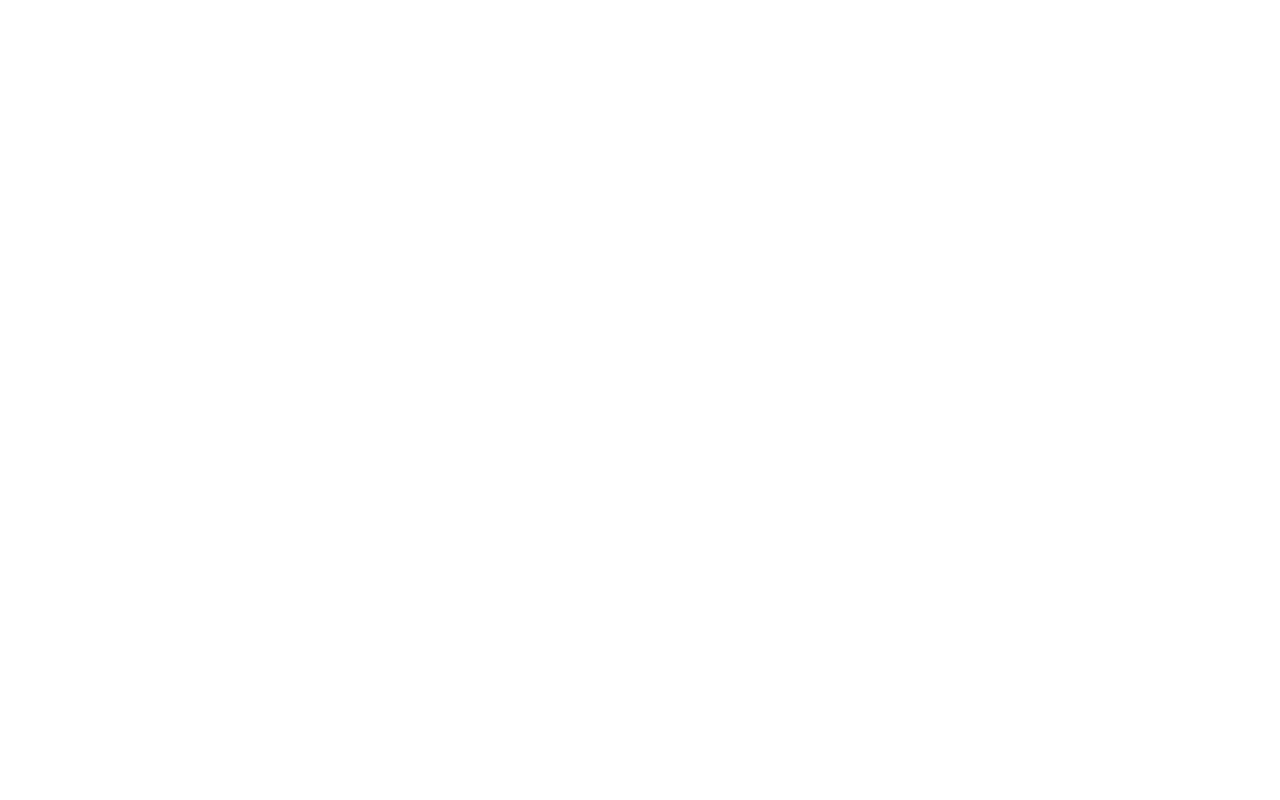
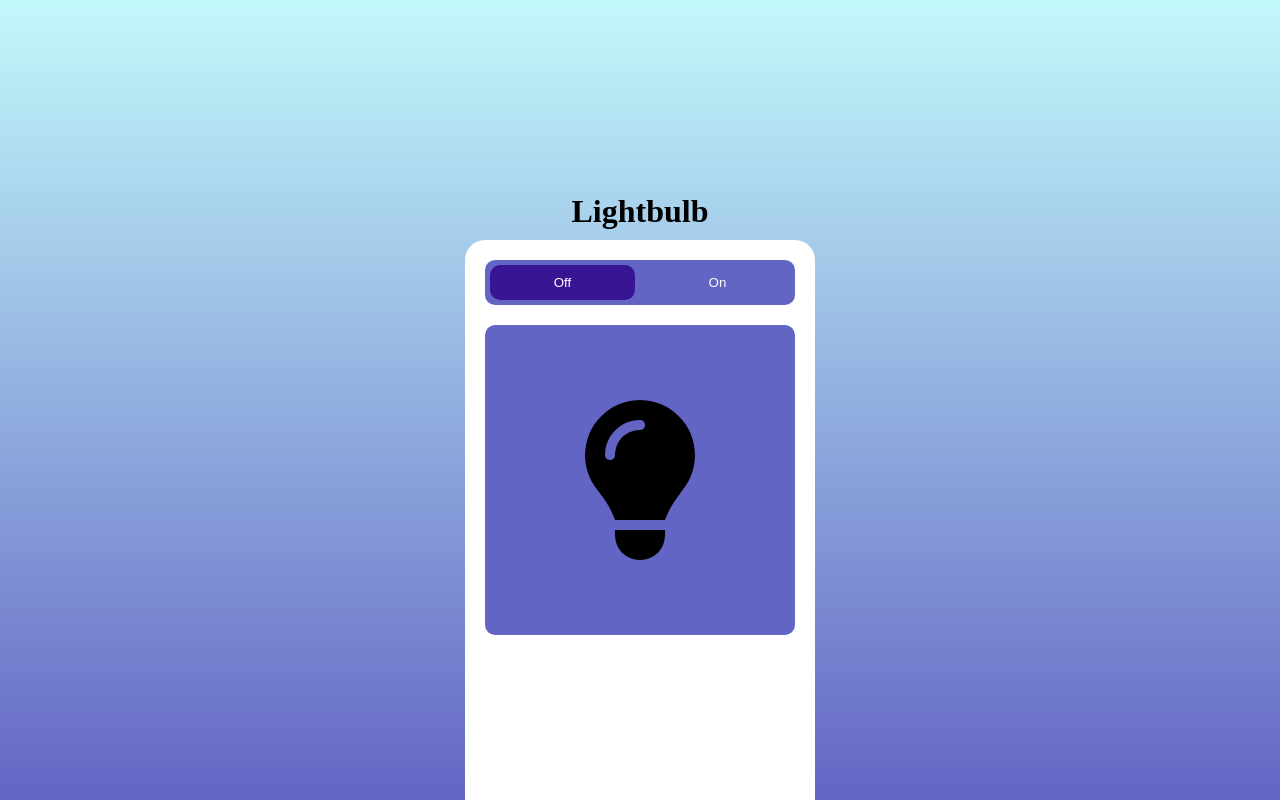
Before and after one commit to frejen03/js-undervisning-generel, a plain HTML site: page index.html in a window 1280 px wide. Drawn offline with Linux system fonts and the light colour scheme.

Commit message:
Lightbulb øvelse pt 1 - 14/4

```diff
--- a/css/style.css
+++ b/css/style.css
@@ -0,0 +1,69 @@
+@charset "UTF-8";
+* {
+  box-sizing: border-box;
+  margin: 0; }
+
+body {
+  background: linear-gradient(#c2f9fb, #6365c4);
+  min-height: 100svh;
+  display: grid;
+  place-content: end center; }
+
+h1 {
+  text-align: center;
+  padding: 10px; }
+
+.container {
+  background-color: #fff;
+  border-radius: 20px 20px 0 0;
+  /* rundet i toppen, skarp i bunden */
+  width: 100svw;
+  /* 100% indtil max-width nås */
+  max-width: 350px;
+  min-height: 70svh;
+  padding: 20px; }
+  .container .btn-group + .box {
+    margin-top: 20px; }
+  .container .btn-group {
+    background-color: #6365c4;
+    border-radius: 10px;
+    display: flex;
+    gap: 10px;
+    justify-content: space-between;
+    padding: 5px;
+    position: relative;
+    width: 100%; }
+    .container .btn-group .active-bg {
+      background-color: #391593;
+      border-radius: 10px;
+      height: calc(100% - 10px);
+      position: absolute;
+      transition: left 0.5s ease, right 0.5s ease;
+      width: calc(50% - 10px); }
+      .container .btn-group .active-bg.light-off {
+        left: 5px;
+        right: auto; }
+      .container .btn-group .active-bg.light-on {
+        left: auto;
+        right: 5px; }
+    .container .btn-group button {
+      background-color: transparent;
+      border: none;
+      border-radius: 10px;
+      color: #fff;
+      cursor: pointer;
+      padding: 10px;
+      width: 50%;
+      z-index: 100; }
+  .container .box {
+    aspect-ratio: 1/1;
+    background-color: #6365c4;
+    border-radius: 10px;
+    display: grid;
+    place-content: center;
+    width: 100%; }
+    .container .box i {
+      font-size: clamp(10rem, 12vw, 14rem);
+      transition: color 0.5s ease; }
+      .container .box i.light-active {
+        color: yellow; }
--- a/index.html
+++ b/index.html
@@ -2,12 +2,26 @@
 <html lang="en">
 <head>
     <meta charset="UTF-8">
+    <meta http-equiv="X-UA-Compatible" content="IE=edge">
     <meta name="viewport" content="width=device-width, initial-scale=1.0">
-    <title>Introduction to JS</title>
+    <title>Expected End Result</title>
+    <script src="https://kit.fontawesome.com/1c18df3eaf.js" crossorigin="anonymous"></script>
     <link rel="stylesheet" href="css/style.css">
-    <script src="js/script.js" defer></script>
+    <script src="js/lightbulb.js" defer></script> <!--VIGTIGT! at skrive "defer", når den skrives her-->
 </head>
 <body>
-
+    <main>
+        <h1>Lightbulb</h1>
+        <div class="container">
+            <div class="btn-group">
+                <div class="active-bg"></div>
+                <button id="btn-off" aria-label="Turn light off">Off</button>
+                <button id="btn-on" aria-label="Turn light on">On</button>
+            </div>
+            <div class="box">
+                <i class="fa-lightbulb fa-solid" aria-hidden="true"></i>
+            </div>
+        </div>
+    </main>
 </body>
 </html>
--- a/js/script.js
+++ b/js/script.js
@@ -1,4 +1,6 @@
-// Test to see if reference is correct
-// Husk at "kommentér" al "console.log" ud inden aflevering!
+const btnOff = document.querySelector("#btn-off");
+const btnOn = document.querySelector("#btn-on");
 
-console.log("Hello from Script");
+// Obs på at lightbulb er en class
+// Når man skal tilgå en class, så skal man bruge "." før man kalder på den
+const lightbulb = document.querySelector(".fa-lightbulb");
```
